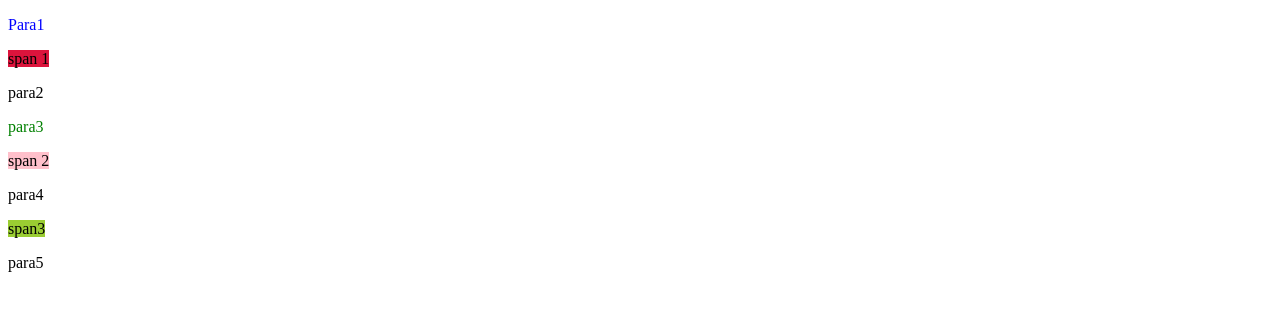
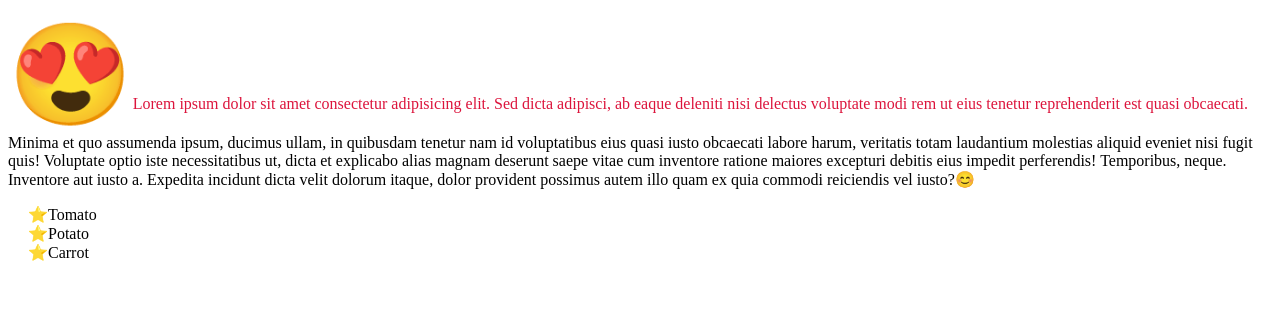
Before and after one commit to Anusha072006/HTML_Practice, a plain HTML site: page index.html in a window 1280 px wide. Drawn offline with Linux system fonts and the light colour scheme.

Commit message:
Add files via upload

```diff
--- a/index.css
+++ b/index.css
@@ -1,15 +1,15 @@
-p:first-child{
-    color: blue;
+p::first-line{
+    color:crimson;
 }
-p:nth-child(4){
-    color: green;
+p::first-letter{
+    font-size: 100px;
 }
-span:first-of-type{
-    background: crimson;
+p::after{
+    content:"😊";
 }
-span:last-of-type{
-    background: yellowgreen;
+p::before{
+    content:"😍";
 }
-span:nth-of-type(2){
-    background: pink;
+li::marker{
+    content:"⭐";
 }
--- a/index.html
+++ b/index.html
@@ -7,15 +7,11 @@
     <link rel="stylesheet" href="./index.css">
 </head>
 <body>
-    <div>
-        <p>Para1</p>
-        <span>span 1</span>
-        <p>para2</p>
-        <p>para3</p>
-        <span>span 2</span>
-        <p>para4</p>
-        <span>span3</span>
-        <p>para5</p>
-    </div>
+    <p spellcheck="true" contenteditable="true">Lorem ipsum dolor sit amet consectetur adipisicing elit. Sed dicta adipisci, ab eaque deleniti nisi delectus voluptate modi rem ut eius tenetur reprehenderit est quasi obcaecati. Minima et quo assumenda ipsum, ducimus ullam, in quibusdam tenetur nam id voluptatibus eius quasi iusto obcaecati labore harum, veritatis totam laudantium molestias aliquid eveniet nisi fugit quis! Voluptate optio iste necessitatibus ut, dicta et explicabo alias magnam deserunt saepe vitae cum inventore ratione maiores excepturi debitis eius impedit perferendis! Temporibus, neque. Inventore aut iusto a. Expedita incidunt dicta velit dolorum itaque, dolor provident possimus autem illo quam ex quia commodi reiciendis vel iusto?</p>
+        <ul>
+            <li>Tomato</li>
+            <li>Potato</li>
+            <li>Carrot</li>
+        </ul>
 </body>
 </html>
```
